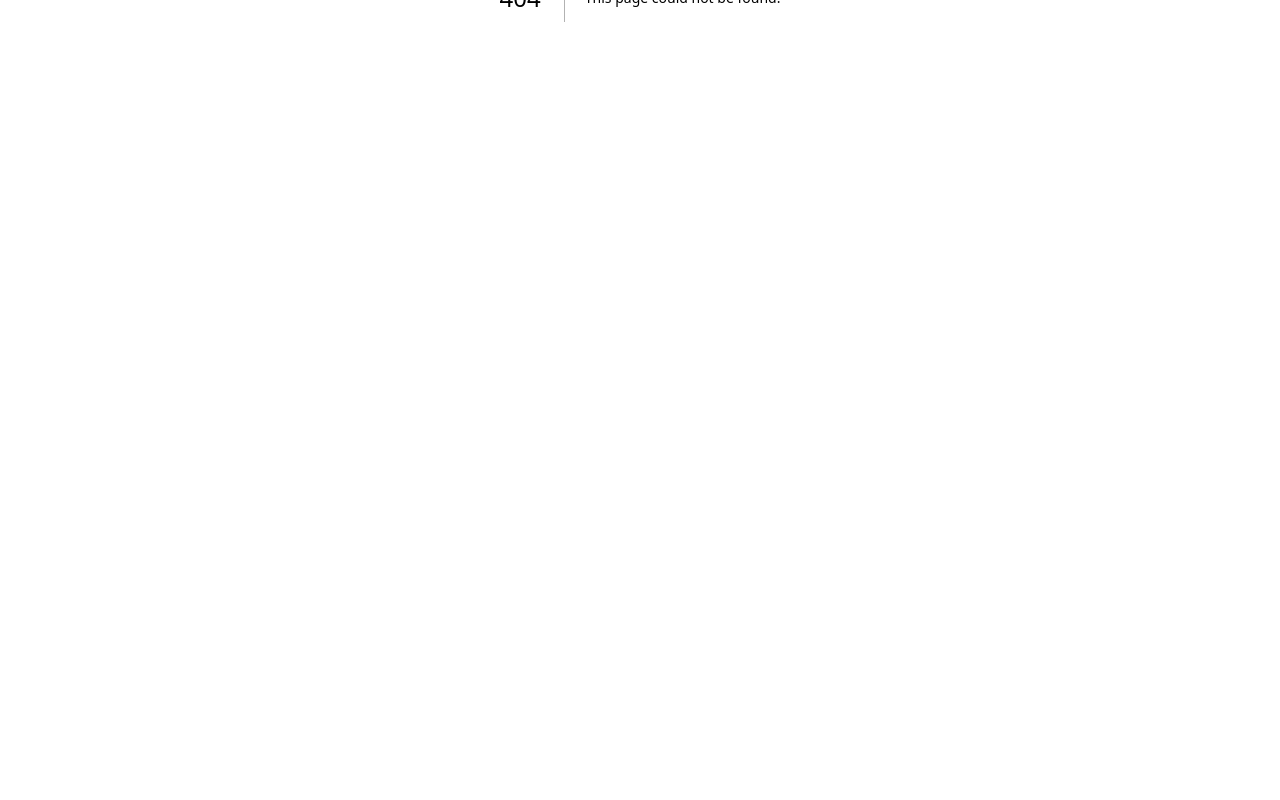
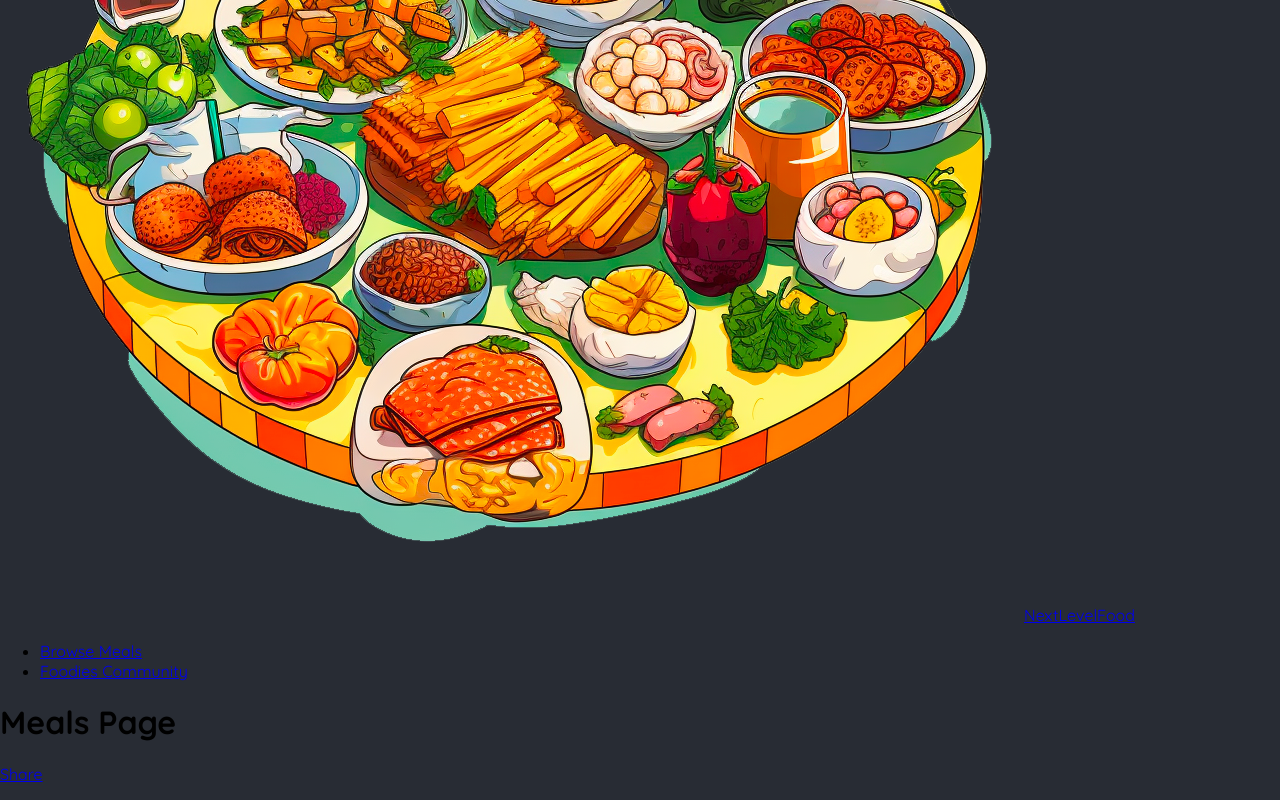
Before and after one commit to mestn1y1/foodies-project, a Next.js app: page /meals in a window 1280 px wide. Before the commit this address had no page. Shown: the part 403-1203 px from the top of the page. Before the commit the page ends 800 px from the top, so only its background shows below. Built offline with nearby package versions, Linux system fonts and the light colour scheme.

Commit message:
adding mainHeader and routes

```diff
--- a/app/layout.js
+++ b/app/layout.js
@@ -1,8 +1,9 @@
-import './globals.css';
+import MainHeader from "@/components/main-header";
+import "./globals.css";
 
 export const metadata = {
-  title: 'NextLevel Food',
-  description: 'Delicious meals, shared by a food-loving community.',
+  title: "NextLevel Food",
+  description: "Delicious meals, shared by a food-loving community.",
 };
 
 export default function RootLayout({ children }) {
@@ -15,11 +16,11 @@
               <linearGradient id="gradient" x1="0%" y1="0%" x2="100%" y2="0%">
                 <stop
                   offset="0%"
-                  style={{ stopColor: '#59453c', stopOpacity: '1' }}
+                  style={{ stopColor: "#59453c", stopOpacity: "1" }}
                 />
                 <stop
                   offset="100%"
-                  style={{ stopColor: '#8f3a09', stopOpacity: '1' }}
+                  style={{ stopColor: "#8f3a09", stopOpacity: "1" }}
                 />
               </linearGradient>
             </defs>
@@ -29,7 +30,7 @@
             ></path>
           </svg>
         </div>
-
+        <MainHeader />
         {children}
       </body>
     </html>
--- /dev/null
+++ b/app/meals/[slug]/page.js
@@ -0,0 +1,3 @@
+export default function MealDetailsPage() {
+  return <h1>Meal Details</h1>;
+}
--- /dev/null
+++ b/app/meals/page.js
@@ -0,0 +1,12 @@
+import Link from "next/link";
+
+export default function MealsPage() {
+  return (
+    <main>
+      <h1>Meals Page</h1>
+      <p>
+        <Link href="/meals/share">Share</Link>
+      </p>
+    </main>
+  );
+}
--- /dev/null
+++ b/components/main-header.js
@@ -0,0 +1,22 @@
+import Link from "next/link";
+import logoImg from "@/assets/logo.png";
+export default function MainHeader() {
+  return (
+    <header>
+      <Link href="/">
+        <img src={logoImg.src} alt=" A plate with food on it" />
+        NextLevelFood
+      </Link>
+      <nav>
+        <ul>
+          <li>
+            <Link href="/meals">Browse Meals</Link>
+          </li>
+          <li>
+            <Link href="/community">Foodies Community</Link>
+          </li>
+        </ul>
+      </nav>
+    </header>
+  );
+}
```
Also changed, not shown: app/community/page.js (added, +7 -0 lines), app/meals/share/page.js (added, +7 -0 lines), app/page.js (+12 -1 lines).
